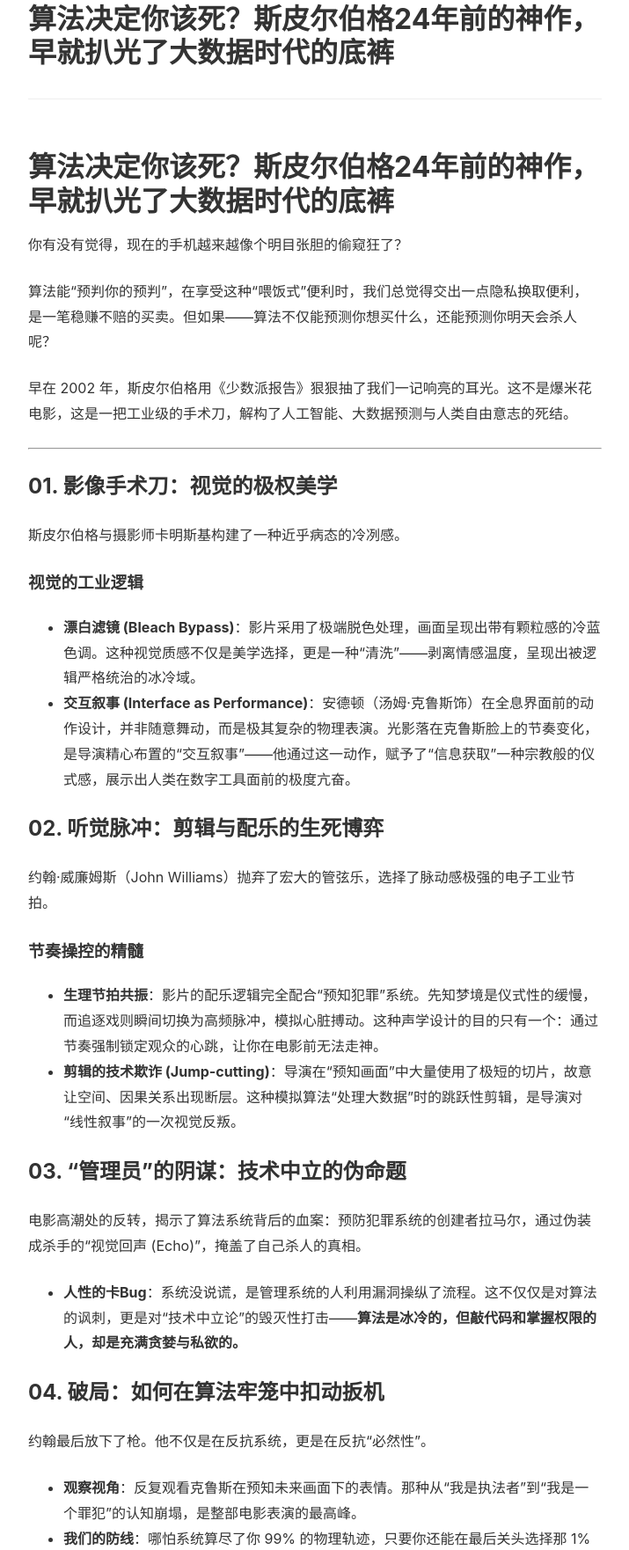
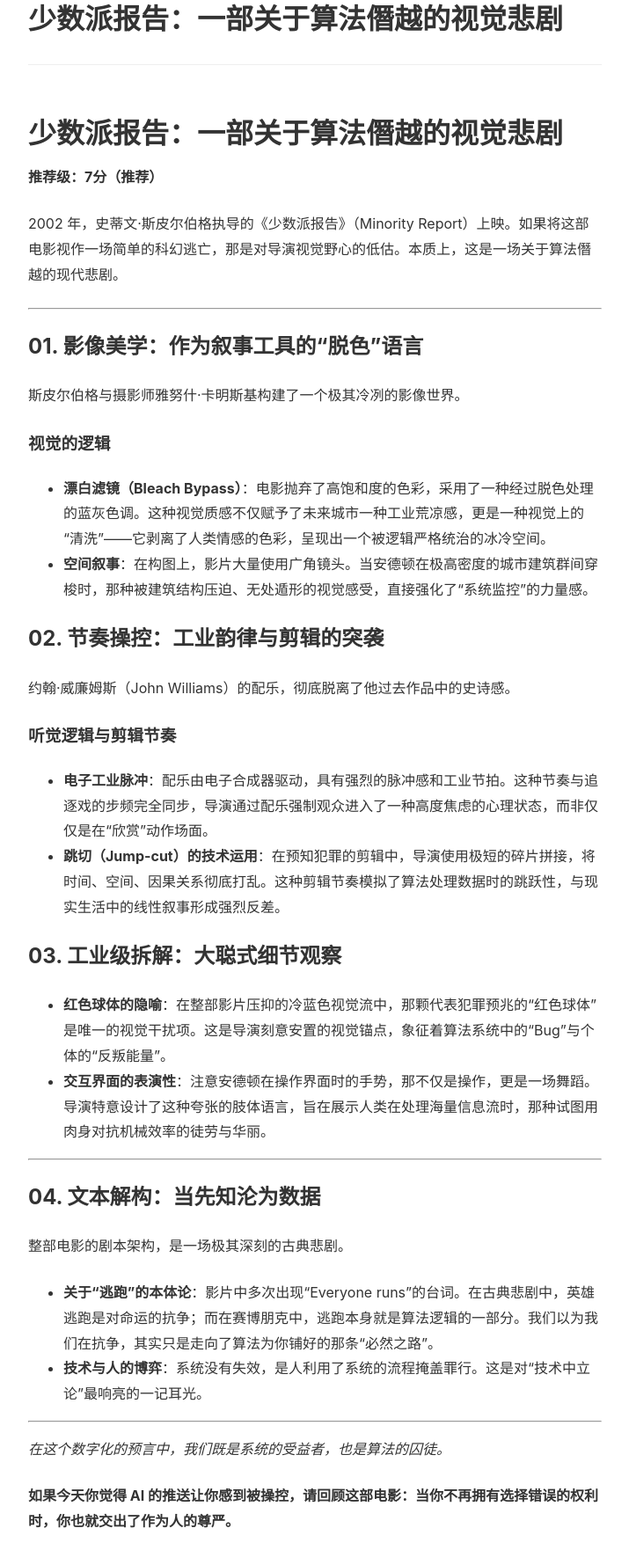
Before and after one commit to njcnki/my-blog, an Astro site: page /my-blog/posts/minority-report in a window 1280 px wide. Shown: the part 99-1861 px from the top of the page at 88% size, without its empty margins (282-997 px from the left). Built offline with nearby package versions, Linux system fonts and the light colour scheme; Astro itself is replaced by a stand-in of ours.

Commit message:
Optimize style: 8:2 ratio (Van Wenzhang:Cong Da Cong Details)

```diff
--- a/src/content/posts/minority-report.md
+++ b/src/content/posts/minority-report.md
@@ -1,52 +1,51 @@
 ---
-title: '算法决定你该死？斯皮尔伯格24年前的神作，早就扒光了大数据时代的底裤'
+title: '少数派报告：一部关于算法僭越的视觉悲剧'
 pubDate: '2026-03-13'
-description: '大数据比你妈还懂你，但如果算法能预判你明天会杀人呢？深度拆解《少数派报告》的影像美学与权力寓言。'
+description: '重温斯皮尔伯格的经典，深度剖析其影像美学与权力寓言。推荐级：7分（推荐）。'
 author: '说不得'
 tags: ['电影', '科技', '工业拆解']
 ---
 
-# 算法决定你该死？斯皮尔伯格24年前的神作，早就扒光了大数据时代的底裤
+# 少数派报告：一部关于算法僭越的视觉悲剧
 
-你有没有觉得，现在的手机越来越像个明目张胆的偷窥狂了？
+**推荐级：7分（推荐）**
 
-算法能“预判你的预判”，在享受这种“喂饭式”便利时，我们总觉得交出一点隐私换取便利，是一笔稳赚不赔的买卖。但如果——算法不仅能预测你想买什么，还能预测你明天会杀人呢？
-
-早在 2002 年，斯皮尔伯格用《少数派报告》狠狠抽了我们一记响亮的耳光。这不是爆米花电影，这是一把工业级的手术刀，解构了人工智能、大数据预测与人类自由意志的死结。
+2002 年，史蒂文·斯皮尔伯格执导的《少数派报告》（Minority Report）上映。如果将这部电影视作一场简单的科幻逃亡，那是对导演视觉野心的低估。本质上，这是一场关于算法僭越的现代悲剧。
 
 ---
 
-## 01. 影像手术刀：视觉的极权美学
+## 01. 影像美学：作为叙事工具的“脱色”语言
 
-斯皮尔伯格与摄影师卡明斯基构建了一种近乎病态的冷冽感。
+斯皮尔伯格与摄影师雅努什·卡明斯基构建了一个极其冷冽的影像世界。
 
-### 视觉的工业逻辑
-*   **漂白滤镜 (Bleach Bypass)**：影片采用了极端脱色处理，画面呈现出带有颗粒感的冷蓝色调。这种视觉质感不仅是美学选择，更是一种“清洗”——剥离情感温度，呈现出被逻辑严格统治的冰冷域。
-*   **交互叙事 (Interface as Performance)**：安德顿（汤姆·克鲁斯饰）在全息界面前的动作设计，并非随意舞动，而是极其复杂的物理表演。光影落在克鲁斯脸上的节奏变化，是导演精心布置的“交互叙事”——他通过这一动作，赋予了“信息获取”一种宗教般的仪式感，展示出人类在数字工具面前的极度亢奋。
+### 视觉的逻辑
+*   **漂白滤镜（Bleach Bypass）**：电影抛弃了高饱和度的色彩，采用了一种经过脱色处理的蓝灰色调。这种视觉质感不仅赋予了未来城市一种工业荒凉感，更是一种视觉上的“清洗”——它剥离了人类情感的色彩，呈现出一个被逻辑严格统治的冰冷空间。
+*   **空间叙事**：在构图上，影片大量使用广角镜头。当安德顿在极高密度的城市建筑群间穿梭时，那种被建筑结构压迫、无处遁形的视觉感受，直接强化了“系统监控”的力量感。
 
-## 02. 听觉脉冲：剪辑与配乐的生死博弈
+## 02. 节奏操控：工业韵律与剪辑的突袭
 
-约翰·威廉姆斯（John Williams）抛弃了宏大的管弦乐，选择了脉动感极强的电子工业节拍。
+约翰·威廉姆斯（John Williams）的配乐，彻底脱离了他过去作品中的史诗感。
 
-### 节奏操控的精髓
-*   **生理节拍共振**：影片的配乐逻辑完全配合“预知犯罪”系统。先知梦境是仪式性的缓慢，而追逐戏则瞬间切换为高频脉冲，模拟心脏搏动。这种声学设计的目的只有一个：通过节奏强制锁定观众的心跳，让你在电影前无法走神。
-*   **剪辑的技术欺诈 (Jump-cutting)**：导演在“预知画面”中大量使用了极短的切片，故意让空间、因果关系出现断层。这种模拟算法“处理大数据”时的跳跃性剪辑，是导演对“线性叙事”的一次视觉反叛。
+### 听觉逻辑与剪辑节奏
+*   **电子工业脉冲**：配乐由电子合成器驱动，具有强烈的脉冲感和工业节拍。这种节奏与追逐戏的步频完全同步，导演通过配乐强制观众进入了一种高度焦虑的心理状态，而非仅仅是在“欣赏”动作场面。
+*   **跳切（Jump-cut）的技术运用**：在预知犯罪的剪辑中，导演使用极短的碎片拼接，将时间、空间、因果关系彻底打乱。这种剪辑节奏模拟了算法处理数据时的跳跃性，与现实生活中的线性叙事形成强烈反差。
 
-## 03. “管理员”的阴谋：技术中立的伪命题
+## 03. 工业级拆解：大聪式细节观察
 
-电影高潮处的反转，揭示了算法系统背后的血案：预防犯罪系统的创建者拉马尔，通过伪装成杀手的“视觉回声 (Echo)”，掩盖了自己杀人的真相。
+*   **红色球体的隐喻**：在整部影片压抑的冷蓝色视觉流中，那颗代表犯罪预兆的“红色球体”是唯一的视觉干扰项。这是导演刻意安置的视觉锚点，象征着算法系统中的“Bug”与个体的“反叛能量”。
+*   **交互界面的表演性**：注意安德顿在操作界面时的手势，那不仅是操作，更是一场舞蹈。导演特意设计了这种夸张的肢体语言，旨在展示人类在处理海量信息流时，那种试图用肉身对抗机械效率的徒劳与华丽。
 
-*   **人性的卡Bug**：系统没说谎，是管理系统的人利用漏洞操纵了流程。这不仅仅是对算法的讽刺，更是对“技术中立论”的毁灭性打击——**算法是冰冷的，但敲代码和掌握权限的人，却是充满贪婪与私欲的。**
+---
 
-## 04. 破局：如何在算法牢笼中扣动扳机
+## 04. 文本解构：当先知沦为数据
 
-约翰最后放下了枪。他不仅是在反抗系统，更是在反抗“必然性”。
+整部电影的剧本架构，是一场极其深刻的古典悲剧。
 
-*   **观察视角**：反复观看克鲁斯在预知未来画面下的表情。那种从“我是执法者”到“我是一个罪犯”的认知崩塌，是整部电影表演的最高峰。
-*   **我们的防线**：哪怕系统算尽了你 99% 的物理轨迹，只要你还能在最后关头选择那 1% 的“不可预测”，你就是自己的上帝。
+*   **关于“逃跑”的本体论**：影片中多次出现“Everyone runs”的台词。在古典悲剧中，英雄逃跑是对命运的抗争；而在赛博朋克中，逃跑本身就是算法逻辑的一部分。我们以为我们在抗争，其实只是走向了算法为你铺好的那条“必然之路”。
+*   **技术与人的博弈**：系统没有失效，是人利用了系统的流程掩盖罪行。这是对“技术中立论”最响亮的一记耳光。
 
 ---
 
 *在这个数字化的预言中，我们既是系统的受益者，也是算法的囚徒。*
 
-**记住：保持你的混沌，保持你的不可预测性。当你不再拥有选择错误的权利时，你也交出了作为人类的尊严。**
+**如果今天你觉得 AI 的推送让你感到被操控，请回顾这部电影：当你不再拥有选择错误的权利时，你也就交出了作为人的尊严。**
--- a/src/content/posts/the-father.md
+++ b/src/content/posts/the-father.md
@@ -1,16 +1,16 @@
 ---
 title: '困在时间里的父亲：一场精密策划的“认知谋杀”'
 pubDate: '2026-03-15'
-description: '重温电影版“认知崩塌”：深度解构弗洛里安·泽勒如何用空间、声音与剪辑，囚禁一个灵魂。'
+description: '重温电影版“认知崩塌”：一场关于记忆、权力与死亡的精密视听实验。推荐级：8分（必看）。'
 author: '说不得'
 tags: ['电影', '工业拆解', '心理']
 ---
 
 # 困在时间里的父亲：一场精密策划的“认知谋杀”
 
+**推荐级：8分（必看）**
+
 如果死亡是人类最后的尊严，那么**遗忘**就是一场被拉长到极致的谋杀。
-
-你有没有这种感觉：某天醒来，发现门锁换了，家具挪了位置，连照顾你的人也变成了一个完全陌生的脸孔？你试图辩驳，对方却用一种悲悯又冷静的眼神看着你，说：“爸爸，你是不是糊涂了？”
 
 在电影《困在时间里的父亲》（The Father）中，导演弗洛里安·泽勒（Florian Zeller）做了一件极其残忍的事：他不是在拍一部关于“阿尔茨海默病”的苦情戏，他是在**把观众变成病人**。
 
@@ -28,17 +28,15 @@ tags: ['电影', '工业拆解', '心理']
 
 配乐在本片中不是为了烘托氛围，而是为了引发“听觉焦虑”。
 
-*   **失调的爵士乐**：泽勒使用了带有强烈不谐和感的爵士乐片段。这种音效在特定的关键帧（如主角开始怀疑现状的瞬间）切入，仿佛是一个报警器，提醒你现实正在扭曲。
-*   **静音的力量**：在主角最绝望的崩溃瞬间，导演直接切断了一切环境音。那种“极致的静音”不仅放大了主角沉重的呼吸声，更让电影呈现出一种真空般的绝望，这是最狠的工业设计——**剥离声学遮羞布，只剩下肉体的脆弱。**
-
-## 03. 表演逻辑：防御性伪装的崩塌
-
-安东尼·霍普金斯的表演之所以被称为“教科书”，在于他不仅演出了“混乱”，更演出了“秩序”的坍塌。
-
-*   **权威的伪装**：影片上半场，他极其刻意地维持着优雅、固执、充满掌控欲的姿态。这是病人的“防御性伪装”——通过维持对周遭事物的严苛要求，掩盖内心无法认知的恐慌。
-*   **瞬间切换的微观手术**：他最可怕的表演，在于那瞬间的眼神失焦。从一个精明的父亲到一个找不着妈妈的孩子，这种切换没有任何剪辑过渡，完全靠他眼角的颤抖与台词停顿。这是一场关于人类灵魂如何在算法（认知逻辑）失效时，回归原始本能的精密手术。
+*   **不谐和感的节奏**：泽勒使用了带有强烈不谐和感的爵士乐片段。这种音效在关键节点切入，仿佛是一个报警器，提醒你现实正在扭曲。
+*   **极致的声学留白**：在主角最绝望的崩溃瞬间，导演直接切断一切环境音。那种真空般的“静音”，不仅放大了主角沉重的呼吸声，更让电影呈现出一种孤岛般的绝望。这是极高明的工业设计——剥离声学遮羞布，只剩下肉体的脆弱。
 
 ---
+
+## 03. 大聪式细节挖掘：隐藏的视听彩蛋
+
+*   **手表意象的变迁**：注意观察影片中“手表”在不同场景中的位置差异。那不仅是主角的饰品，它是他对“秩序”的最后渴望，也是认知崩溃的终极标尺。当你发现手表在某个瞬间消失时，主角的意识也就随之断裂。
+*   **门框的心理学隐喻**：观察每一个过场的门框，导演通过镜头焦距的微小调整，让你在潜意识中感受到空间的“坍缩”。这种极细微的焦距变化，是大聪式细节控的最爱，它精准地制造了“空间不稳定”的恐惧感。
 
 ## 04. 文本解构：逻辑是枷锁，爱是最后的囚笼
 
@@ -50,13 +48,6 @@ tags: ['电影', '工业拆解', '心理']
 
 ---
 
-### 📷 给影迷的细节彩蛋
-
-1.  **手表作为锚点**：注意他在整部电影中对“手表”这一意象的执着。那是他对“秩序”的最后渴望，也是认知崩溃的终极标志。
-2.  **视觉上的错误锚点**：注意公寓里那幅画，它在不同的时刻位置发生了细微偏移。那是导演埋下的认知陷阱，用来测试你作为观众是否依然“清醒”。
-
----
-
 *在这个时间循环的迷宫中，你不仅是在看一部影评，你是在看人类最后的尊严如何被一点点抽干。*
 
-**如果你的生命终将消失在某个时刻，你希望自己带走的是关于这个世界的记忆，还是那个关于“我是谁”的执念？这才是这部电影真正想问你的问题。**
+**如果你的生命终将消失在某个时刻，你希望自己带走的是关于这个世界的记忆，还是那个关于“我是谁”的执念？**
```
